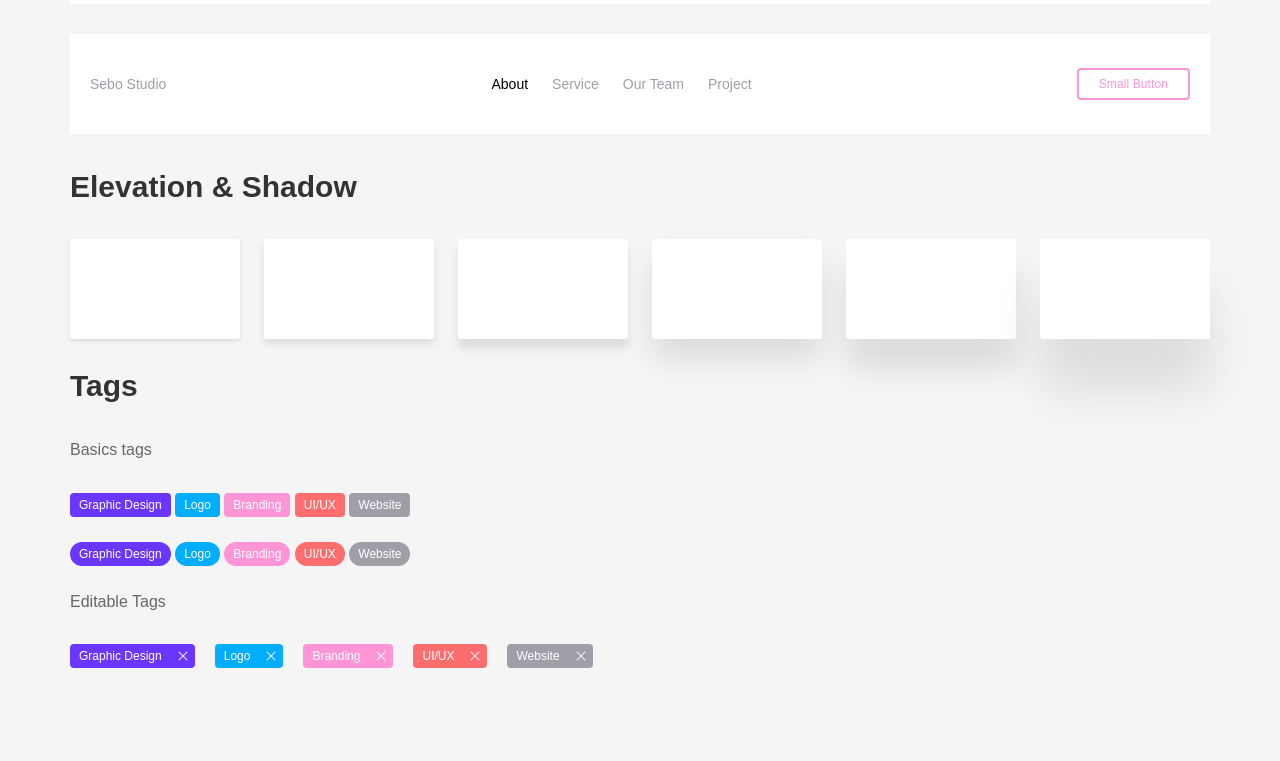
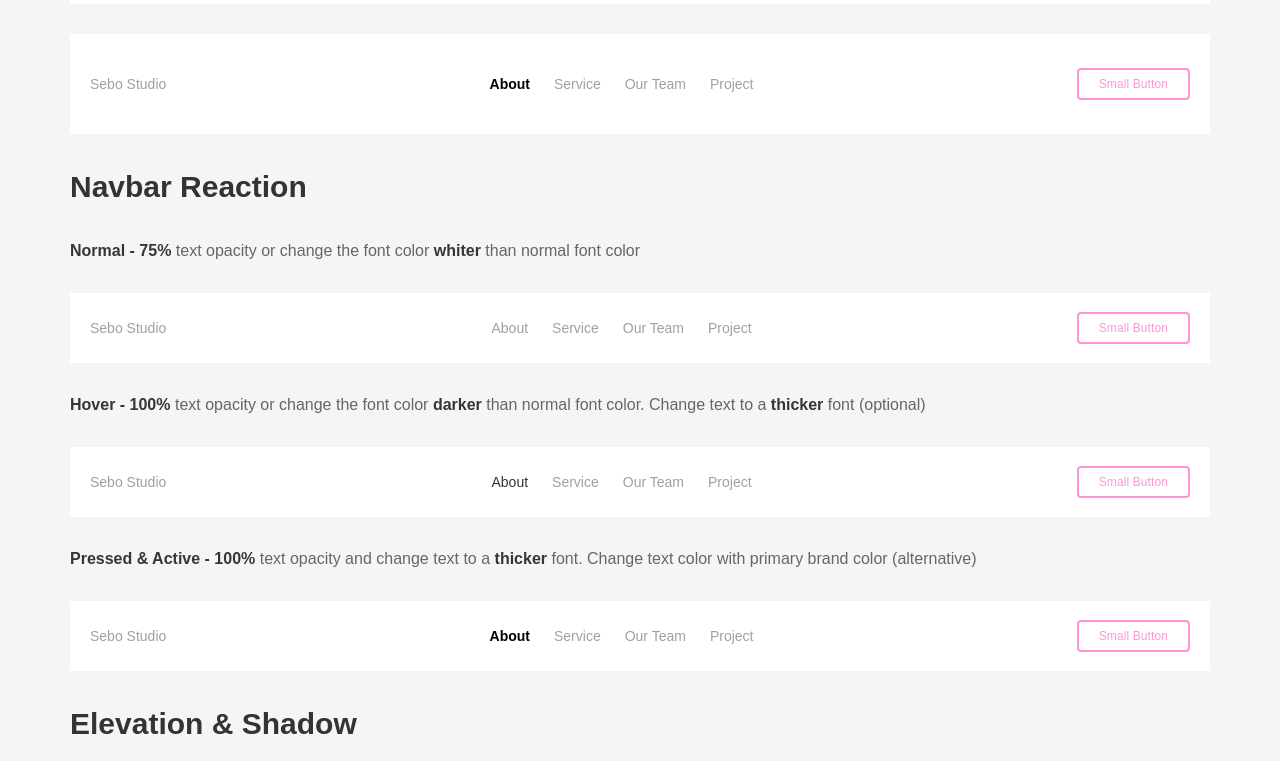
Before and after one commit to candrawaskito/dlscss, a website: page example/components.html in a window 1280 px wide. Shown: the part 682-1443 px from the top of the page. Drawn offline with Linux system fonts and the light colour scheme.

Commit message:
added navbar reactions

```diff
--- a/example/assets/sass/docs.sass
+++ b/example/assets/sass/docs.sass
@@ -27,6 +27,11 @@ p
 .sb-docs-box
     width: 100%
     height: 100px
+
+.navbar
+    &-item
+        &.sb-hovered
+            color: #333333
 
 // tags
 .sb-docs-tags
--- a/example/components.html
+++ b/example/components.html
@@ -145,6 +145,139 @@
             </div>
         </nav>
 
+        <h3>Navbar Reaction</h3>
+        <p><strong>Normal - 75%</strong> text opacity or change the font color <strong>whiter</strong> than normal font color </p>
+        <nav class="navbar navbar-70" role="navigation" aria-label="main navigation">
+            <div class="navbar-brand">
+                <a class="navbar-item" href="#">
+                    <!-- <img src="#" width="112" height="28"> -->
+                    Sebo Studio
+                </a>
+
+                <a role="button" class="navbar-burger burger" aria-label="menu" aria-expanded="false" data-target="navbarBasicExample">
+                <span aria-hidden="true"></span>
+                <span aria-hidden="true"></span>
+                <span aria-hidden="true"></span>
+                </a>
+            </div>
+
+            <div id="navbarBasicExample" class="navbar-menu">
+                <div class="navbar-start">
+                    <a class="navbar-item">
+                        About
+                    </a>
+
+                    <a class="navbar-item">
+                        Service
+                    </a>
+
+                    <a class="navbar-item">
+                        Our Team
+                    </a>
+
+                    <a class="navbar-item">
+                        Project
+                    </a>
+                </div>
+
+                <div class="navbar-end">
+                    <div class="navbar-item">
+                        <a class="button sb-outlined sb-small sb-warning">
+                            Small Button
+                        </a>
+                    </div>
+                </div>
+            </div>
+        </nav>
+
+        <p><strong>Hover - 100%</strong>  text opacity or change the font color <strong>darker</strong> than normal font color. Change text to a <strong>thicker</strong> font (optional)</p>
+        <nav class="navbar navbar-70" role="navigation" aria-label="main navigation">
+            <div class="navbar-brand">
+                <a class="navbar-item" href="#">
+                    <!-- <img src="#" width="112" height="28"> -->
+                    Sebo Studio
+                </a>
+
+                <a role="button" class="navbar-burger burger" aria-label="menu" aria-expanded="false" data-target="navbarBasicExample">
+                <span aria-hidden="true"></span>
+                <span aria-hidden="true"></span>
+                <span aria-hidden="true"></span>
+                </a>
+            </div>
+
+            <div id="navbarBasicExample" class="navbar-menu">
+                <div class="navbar-start">
+                    <a class="navbar-item sb-hovered">
+                        About
+                    </a>
+
+                    <a class="navbar-item">
+                        Service
+                    </a>
+
+                    <a class="navbar-item">
+                        Our Team
+                    </a>
+
+                    <a class="navbar-item">
+                        Project
+                    </a>
+                </div>
+
+                <div class="navbar-end">
+                    <div class="navbar-item">
+                        <a class="button sb-outlined sb-small sb-warning">
+                            Small Button
+                        </a>
+                    </div>
+                </div>
+            </div>
+        </nav>
+
+        <p><strong>Pressed & Active - 100%</strong> text opacity and change text to a <strong>thicker</strong> font. Change text color with primary brand color (alternative)</p>
+        <nav class="navbar navbar-70" role="navigation" aria-label="main navigation">
+            <div class="navbar-brand">
+                <a class="navbar-item" href="#">
+                    <!-- <img src="#" width="112" height="28"> -->
+                    Sebo Studio
+                </a>
+
+                <a role="button" class="navbar-burger burger" aria-label="menu" aria-expanded="false" data-target="navbarBasicExample">
+                <span aria-hidden="true"></span>
+                <span aria-hidden="true"></span>
+                <span aria-hidden="true"></span>
+                </a>
+            </div>
+
+            <div id="navbarBasicExample" class="navbar-menu">
+                <div class="navbar-start">
+                    <a class="navbar-item sb-active">
+                        About
+                    </a>
+
+                    <a class="navbar-item">
+                        Service
+                    </a>
+
+                    <a class="navbar-item">
+                        Our Team
+                    </a>
+
+                    <a class="navbar-item">
+                        Project
+                    </a>
+                </div>
+
+                <div class="navbar-end">
+                    <div class="navbar-item">
+                        <a class="button sb-outlined sb-small sb-warning">
+                            Small Button
+                        </a>
+                    </div>
+                </div>
+            </div>
+        </nav>
+
         <h3>Elevation & Shadow</h3>
         <div class="columns">
             <div class="column sb-2">
--- a/src/sass/components/_navbar.sass
+++ b/src/sass/components/_navbar.sass
@@ -83,7 +83,7 @@ $navbar-100: 100px
           &:hover,
           &.sb-active
             background-color: darken($color, 5%)
-            color: $color-invert
+            color: #333333
         .navbar-link
           &::after
             border-color: $color-invert
@@ -100,7 +100,7 @@ $navbar-100: 100px
             &:hover,
             &.sb-active
               // background-color: darken($color, 5%)
-              color: $color-invert
+              color: #333333
           .navbar-link
             &::after
               border-color: $color-invert
@@ -171,6 +171,10 @@ body
   font-size: 14px
   padding: 0.5rem 0.75rem
   position: relative
+
+  &.sb-active
+    font-weight: 600
+
   .icon
     &:only-child
       margin-left: -0.25rem
@@ -182,7 +186,7 @@ a.navbar-item,
   &:hover,
   &.sb-active
     // background-color: $navbar-item-hover-background-color
-    color: $navbar-item-hover-color
+    color: #333333
 
 .navbar-item
   display: block
--- a/src/sass/elements/_form.sass
+++ b/src/sass/elements/_form.sass
@@ -283,6 +283,7 @@ $help-size: $size-small !default
       border-bottom-right-radius: 0
       border-top-right-radius: 0
     .file-name
+      width: 400px
       border-bottom-left-radius: 0
       border-top-left-radius: 0
     &.sb-empty
```
Also changed, not shown: example/forms.html (+8 -8 lines), dist/css/dlscss.css, example/assets/css/docs.css, 1 other file.
